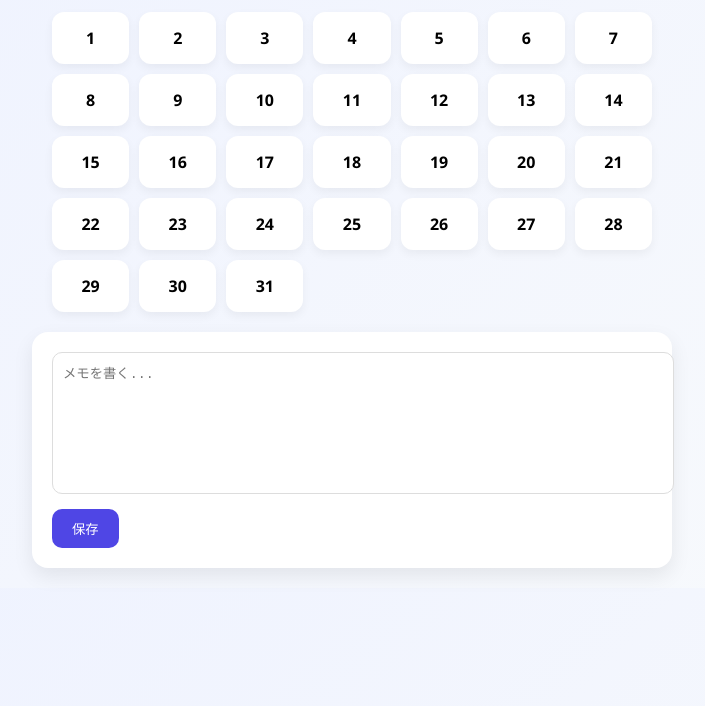
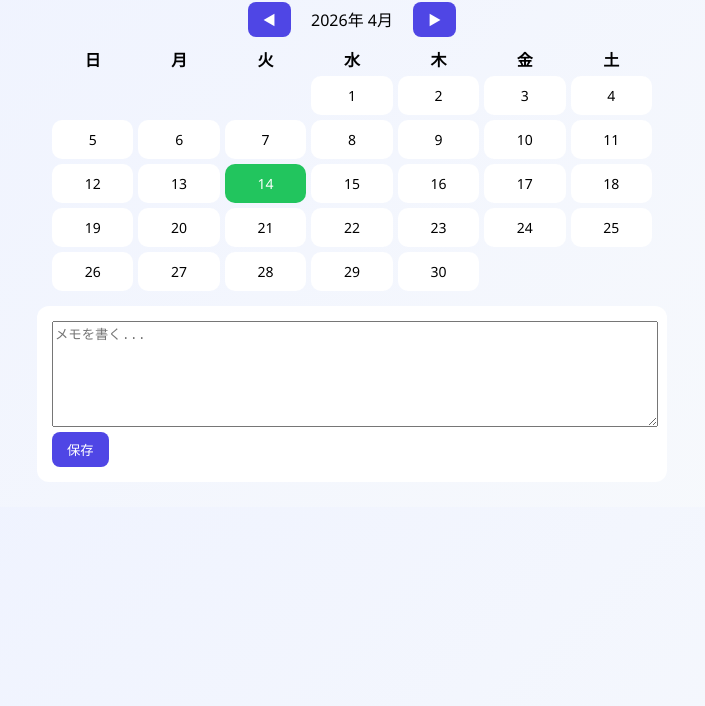
Before and after one commit to yaoyinfan41-hue/calendar, a plain HTML site: page index.html in a window 1280 px wide. Shown: the part 94-800 px from the top of the page, without its empty margins (288-993 px from the left). Drawn offline with Linux system fonts and the light colour scheme.

Commit message:
Update index.html

```diff
--- a/index.html
+++ b/index.html
@@ -2,6 +2,7 @@
 <html lang="ja">
 <head>
 <meta charset="UTF-8">
+<meta name="viewport" content="width=device-width, initial-scale=1.0">
 <title>My Calendar</title>
 
 <style>
@@ -9,78 +10,90 @@
   font-family: "Segoe UI", sans-serif;
   background: linear-gradient(135deg, #eef2ff, #f8fafc);
   margin: 0;
-      padding: 20px;
+  padding: 10px;
 }
 
 h1 {
   text-align: center;
-      color: #333;
+}
+
+.header {
+  display: flex;
+  justify-content: center;
+  align-items: center;
+  gap: 20px;
+  margin-bottom: 10px;
+}
+
+button {
+  padding: 8px 15px;
+  border: none;
+  background: #4f46e5;
+  color: white;
+  border-radius: 8px;
+  cursor: pointer;
 }
 
 #calendar {
   display: grid;
   grid-template-columns: repeat(7, 1fr);
-      gap: 10px;
+  gap: 5px;
   max-width: 600px;
-      margin: 20px auto;
+  margin: 0 auto;
 }
 
+/* 曜日 */
+.weekday {
+  text-align: center;
+  font-weight: bold;
+}
+
+/* 日付 */
 .day {
   background: white;
-      border-radius: 12px;
-      padding: 15px 0;
+  border-radius: 10px;
+  padding: 10px 0;
   text-align: center;
   cursor: pointer;
-      font-weight: bold;
-      transition: 0.2s;
-      box-shadow: 0 4px 10px rgba(0,0,0,0.05);
+  font-size: 14px;
 }
 
-    .day:hover {
-      background: #6366f1;
+/* 今日 */
+.today {
+  background: #22c55e;
   color: white;
-      transform: translateY(-3px);
 }
 
-    .day.active {
+/* 選択 */
+.active {
   background: #4f46e5;
   color: white;
 }
 
-    .day.has-memo {
+/* メモあり */
+.has-memo {
   border: 2px solid #4f46e5;
 }
 
 .memo-container {
   max-width: 600px;
-      margin: 0 auto;
+  margin: 15px auto;
   background: white;
-      padding: 20px;
-      border-radius: 16px;
-      box-shadow: 0 8px 20px rgba(0,0,0,0.08);
+  padding: 15px;
+  border-radius: 12px;
 }
 
 textarea {
   width: 100%;
-      height: 120px;
-      border-radius: 10px;
-      border: 1px solid #ddd;
-      padding: 10px;
-      resize: none;
+  height: 100px;
 }
 
-    button {
-      margin-top: 10px;
-      padding: 10px 20px;
-      border: none;
-      background: #4f46e5;
-      color: white;
-      border-radius: 10px;
-      cursor: pointer;
+/* 📱 スマホ対応 */
+@media (max-width: 600px) {
+  .day {
+    font-size: 12px;
+    padding: 8px 0;
   }
-
-    button:hover {
-      background: #4338ca;
 }
 </style>
 </head>
@@ -88,6 +101,12 @@
 <body>
 
 <h1>📅 My Calendar</h1>
+
+<div class="header">
+  <button onclick="prevMonth()">◀</button>
+  <div id="currentMonth"></div>
+  <button onclick="nextMonth()">▶</button>
+</div>
 
 <div id="calendar"></div>
 
@@ -97,34 +116,71 @@
 </div>
 
 <script>
-  const calendar = document.getElementById("calendar");
+let currentDate = new Date();
 let selectedDate = null;
 
-  // カレンダー生成（1〜31日）
-  function createCalendar() {
-    for (let day = 1; day <= 31; day++) {
+const calendar = document.getElementById("calendar");
+const currentMonthText = document.getElementById("currentMonth");
+
+function renderCalendar() {
+  calendar.innerHTML = "";
+
+  const year = currentDate.getFullYear();
+  const month = currentDate.getMonth();
+
+  currentMonthText.textContent = `${year}年 ${month + 1}月`;
+
+  const firstDay = new Date(year, month, 1).getDay();
+  const lastDate = new Date(year, month + 1, 0).getDate();
+
+  const weekdays = ["日","月","火","水","木","金","土"];
+
+  // 曜日表示
+  weekdays.forEach(day => {
+    const div = document.createElement("div");
+    div.textContent = day;
+    div.classList.add("weekday");
+    calendar.appendChild(div);
+  });
+
+  // 空白
+  for (let i = 0; i < firstDay; i++) {
+    calendar.appendChild(document.createElement("div"));
+  }
+
+  for (let day = 1; day <= lastDate; day++) {
     const div = document.createElement("div");
     div.textContent = day;
     div.classList.add("day");
 
-      div.onclick = () => selectDate(day, div);
+    const fullDate = `${year}-${month+1}-${day}`;
 
-      // メモがある日をチェック
-      if (localStorage.getItem(day)) {
+    // 今日
+    const today = new Date();
+    if (
+      day === today.getDate() &&
+      month === today.getMonth() &&
+      year === today.getFullYear()
+    ) {
+      div.classList.add("today");
+    }
+
+    // メモチェック
+    if (localStorage.getItem(fullDate)) {
       div.classList.add("has-memo");
     }
 
+    div.onclick = () => {
+      selectedDate = fullDate;
+
+      document.querySelectorAll(".day").forEach(d => d.classList.remove("active"));
+      div.classList.add("active");
+
+      loadMemo(fullDate);
+    };
+
     calendar.appendChild(div);
   }
-  }
-
-  function selectDate(day, element) {
-    selectedDate = day;
-
-    document.querySelectorAll(".day").forEach(d => d.classList.remove("active"));
-    element.classList.add("active");
-
-    loadMemo(day);
 }
 
 function saveMemo() {
@@ -135,24 +191,25 @@
 
   const memo = document.getElementById("memo").value;
   localStorage.setItem(selectedDate, memo);
-
-    // メモありマーク更新
-    document.querySelectorAll(".day").forEach(d => {
-      const day = d.textContent;
-      if (localStorage.getItem(day)) {
-        d.classList.add("has-memo");
-      }
-    });
-
-    alert("保存しました！");
+  renderCalendar();
 }
 
-  function loadMemo(day) {
-    const memo = localStorage.getItem(day);
+function loadMemo(date) {
+  const memo = localStorage.getItem(date);
   document.getElementById("memo").value = memo || "";
 }
 
-  createCalendar();
+function prevMonth() {
+  currentDate.setMonth(currentDate.getMonth() - 1);
+  renderCalendar();
+}
+
+function nextMonth() {
+  currentDate.setMonth(currentDate.getMonth() + 1);
+  renderCalendar();
+}
+
+renderCalendar();
 </script>
 
 </body>
```
Lines whose indentation alone changed are shown as unchanged.
